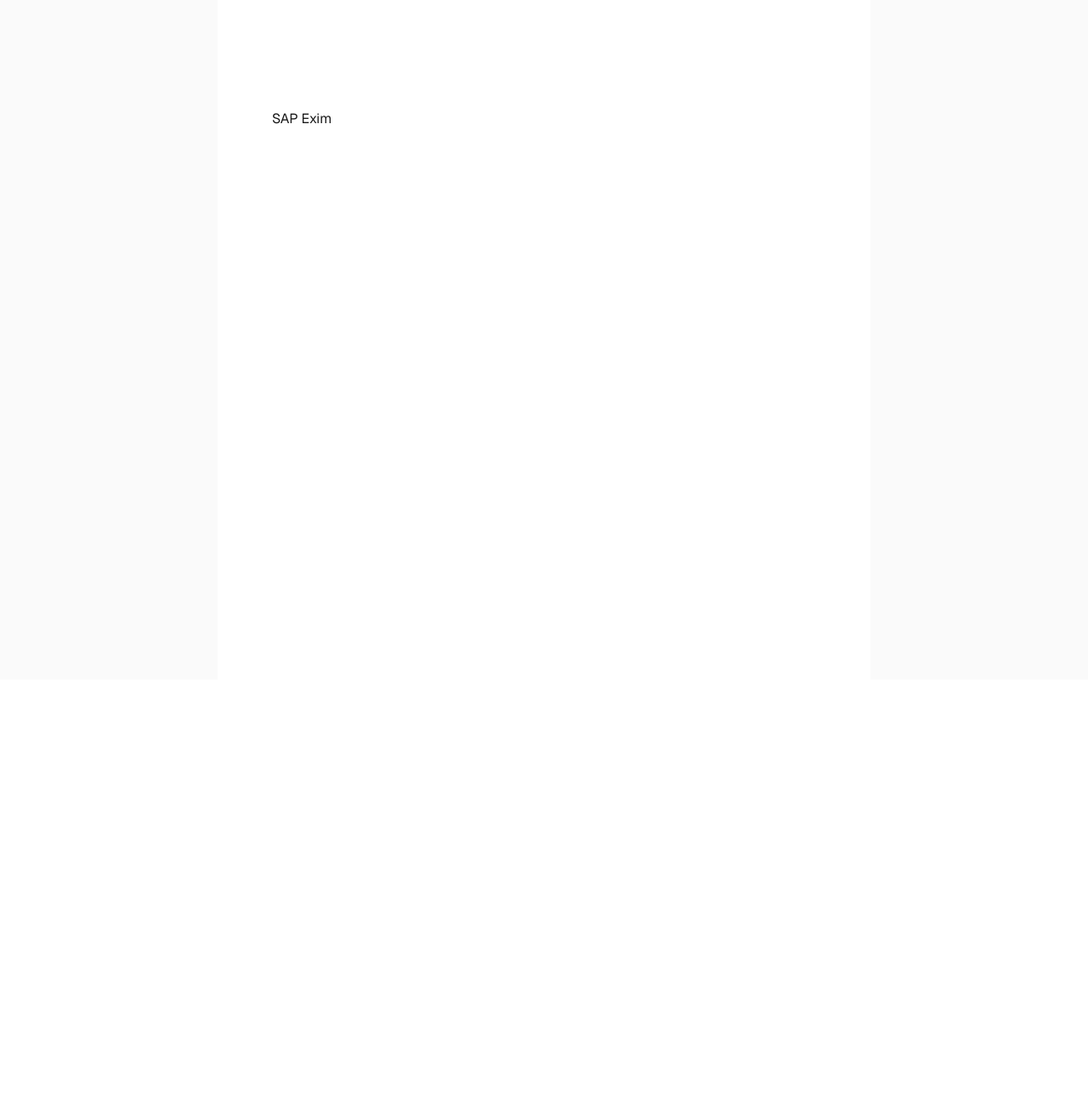
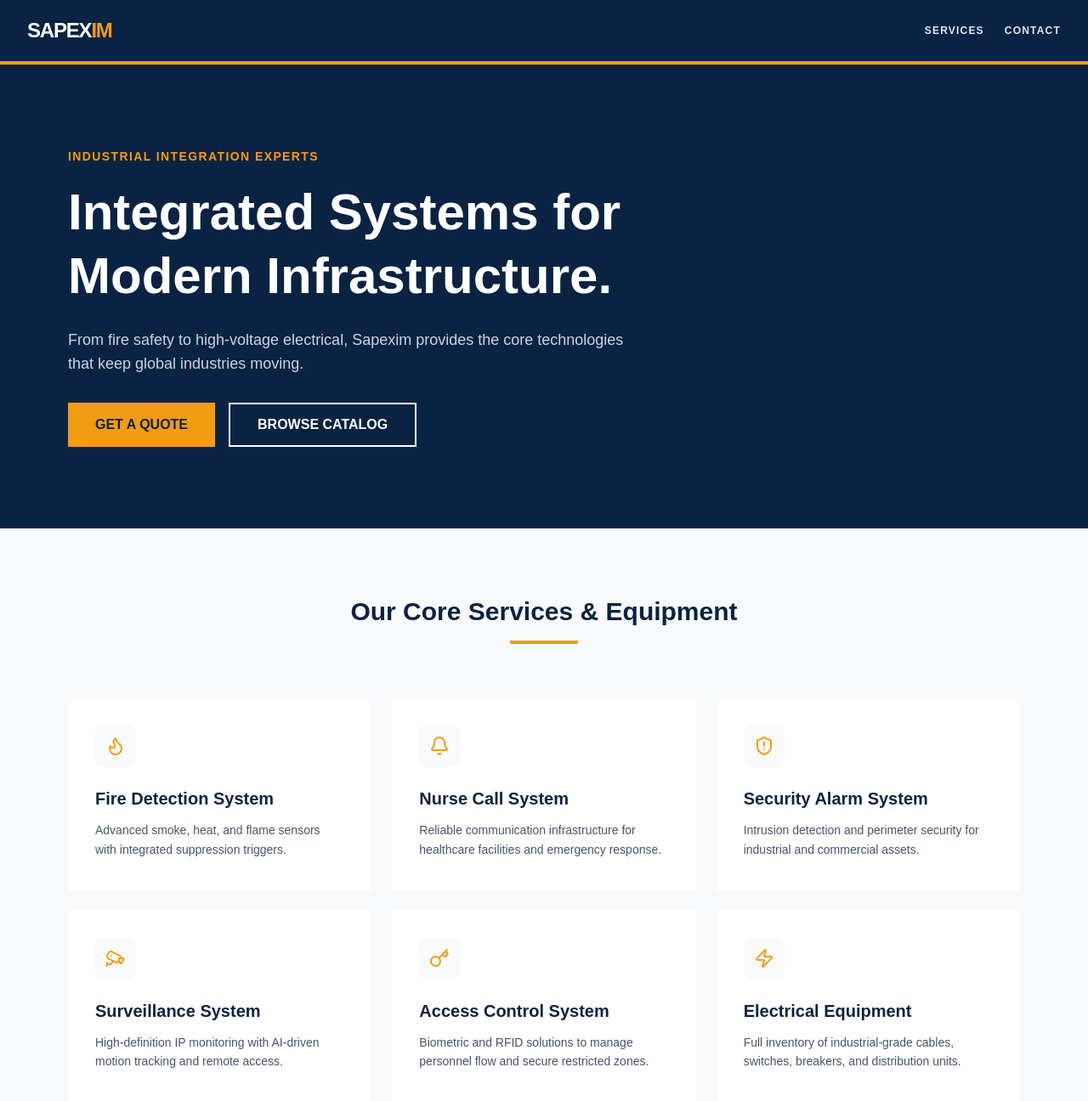
Before and after one commit to umeshraghav/sapexim, a Next.js app: page / in a window 1280 px wide. Shown: the top 1296 px of the page at 85% size. Before the commit the page ends 800 px from the top, so only its background shows below. Built offline with nearby package versions, Linux system fonts and the light colour scheme.

Commit message:
created a basic page

```diff
--- a/app/page.tsx
+++ b/app/page.tsx
@@ -1,13 +1,108 @@
+import {
+  Flame,
+  Bell,
+  ShieldAlert,
+  Cctv,
+  Key,
+  Zap,
+  Lightbulb,
+  Network,
+  Users
+} from "lucide-react";
+import Link from 'next/link';
+
 export default function Home() {
+  const services = [
+    { title: "Fire Detection System", icon: <Flame />, desc: "Advanced smoke, heat, and flame sensors with integrated suppression triggers." },
+    { title: "Nurse Call System", icon: <Bell />, desc: "Reliable communication infrastructure for healthcare facilities and emergency response." },
+    { title: "Security Alarm System", icon: <ShieldAlert />, desc: "Intrusion detection and perimeter security for industrial and commercial assets." },
+    { title: "Surveillance System", icon: <Cctv />, desc: "High-definition IP monitoring with AI-driven motion tracking and remote access." },
+    { title: "Access Control System", icon: <Key />, desc: "Biometric and RFID solutions to manage personnel flow and secure restricted zones." },
+    { title: "Electrical Equipment", icon: <Zap />, desc: "Full inventory of industrial-grade cables, switches, breakers, and distribution units." },
+    { title: "Lighting Automation", icon: <Lightbulb />, desc: "Smart energy-saving solutions with automated dimming and occupancy sensing." },
+    { title: "Networking", icon: <Network />, desc: "Structured cabling and robust networking hardware for seamless data integration." },
+    { title: "Consultancy", icon: <Users />, desc: "Expert technical audits, system design, and project management for complex installs." },
+  ];
+
   return (
-    <div className="flex min-h-screen items-center justify-center bg-zinc-50 font-sans dark:bg-black">
-      <main className="flex min-h-screen w-full max-w-3xl flex-col items-center justify-between py-32 px-16 bg-white dark:bg-black sm:items-start">
-      <div>
-        SAP Exim
+    <main className="min-h-screen bg-slate-50">
+      {/* Navigation */}
+      <nav className="flex justify-between items-center px-8 py-5 bg-[#0a2342] border-b-4 border-[#f39c12] sticky top-0 z-50 shadow-lg">
+        <div className="text-2xl font-black text-white tracking-tighter">
+          SAPEX<span className="text-[#f39c12]">IM</span>
         </div>
+        <div className="hidden md:flex space-x-6 text-xs font-bold uppercase tracking-widest text-slate-200">
+          <Link href="#services" className="hover:text-[#f39c12] transition">Services</Link>
+          <Link href="#contact" className="hover:text-[#f39c12] transition">Contact</Link>
+        </div>
+      </nav>
+
+      {/* Hero Section */}
+      <section className="relative py-24 px-8 md:px-20 bg-[#0a2342] text-white">
+        <div className="max-w-4xl">
+          <span className="text-[#f39c12] font-bold tracking-widest uppercase text-sm">Industrial Integration Experts</span>
+          <h1 className="text-4xl md:text-6xl font-extrabold mt-4 mb-6 leading-tight">
+            Integrated Systems for <br /> Modern Infrastructure.
+          </h1>
+          <p className="text-lg text-slate-300 max-w-2xl mb-8">
+            From fire safety to high-voltage electrical, Sapexim provides the core technologies that keep global industries moving.
+          </p>
+          <div className="flex gap-4">
+            <button className="bg-[#f39c12] text-[#0a2342] px-8 py-3 font-bold uppercase hover:bg-white transition">Get a Quote</button>
+            <button className="border-2 border-white px-8 py-3 font-bold uppercase hover:bg-white hover:text-[#0a2342] transition">Browse Catalog</button>
+          </div>
+        </div>
+      </section>
+
+      {/* Services Grid */}
+      <section id="services" className="py-20 px-8 md:px-20">
+        <div className="max-w-7xl mx-auto">
+          <div className="mb-16 text-center">
+            <h2 className="text-3xl font-bold text-[#0a2342]">Our Core Services & Equipment</h2>
+            <div className="h-1 w-20 bg-[#f39c12] mx-auto mt-4"></div>
+          </div>
+
+          <div className="grid grid-cols-1 md:grid-cols-2 lg:grid-cols-3 gap-6">
+            {services.map((service, index) => (
+              <div key={index} className="bg-white p-8 border-b-4 border-transparent hover:border-[#f39c12] hover:shadow-2xl transition-all duration-300 flex flex-col items-start group">
+                <div className="text-[#f39c12] mb-6 p-3 bg-slate-50 group-hover:bg-[#0a2342] transition-colors rounded-lg">
+                  {service.icon}
+                </div>
+                <h3 className="text-xl font-bold text-[#0a2342] mb-3">{service.title}</h3>
+                <p className="text-slate-600 text-sm leading-relaxed">
+                  {service.desc}
+                </p>
+              </div>
+            ))}
+          </div>
+        </div>
+      </section>
+
+      {/* Contact Section */}
+      <footer id="contact" className="bg-[#0a2342] text-white py-16 px-8">
+        <div className="max-w-7xl mx-auto flex flex-col md:flex-row justify-between items-center gap-10">
+          <div className="text-center md:text-left">
+            <h2 className="text-2xl font-bold">Ready to secure your facility?</h2>
+            <p className="text-slate-400 mt-2">Speak to a Sapexim systems engineer today.</p>
+          </div>
+          <div className="flex flex-col sm:flex-row gap-6 text-sm font-mono">
+            <div className="flex flex-col">
+              <span className="text-[#f39c12] font-bold uppercase">Sales</span>
+              <span>info@sapexim.com</span>
+            </div>
+            <div className="flex flex-col">
+              <span className="text-[#f39c12] font-bold uppercase">Support</span>
+              <span>+91 0129 432 2864</span>
+            </div>
+            <div className="flex flex-col">
+              <span className="text-[#f39c12] font-bold uppercase">Address</span>
+              <span>Metro Pillar No. 688, Office No 9-10, First Floor Shyam Baba Market near, Faridabad, Haryana 121002</span>
+            </div>
 
 
-      </main>
-    </div>
+          </div>
+        </div>
+      </footer>
+    </main>
   );
 }
--- a/package.json
+++ b/package.json
@@ -9,6 +9,7 @@
     "lint": "eslint"
   },
   "dependencies": {
+    "lucide-react": "^0.575.0",
     "next": "16.1.6",
     "react": "19.2.3",
     "react-dom": "19.2.3"
```
Also changed, not shown: 1 other file (tests, documents, lock files or other folders).
